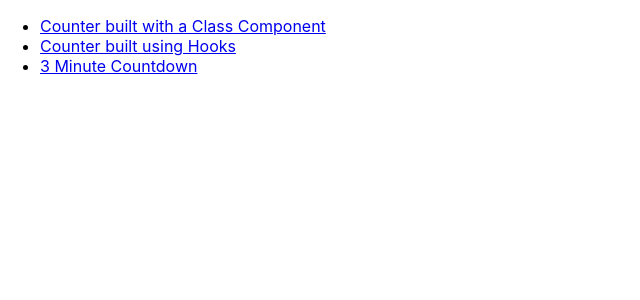
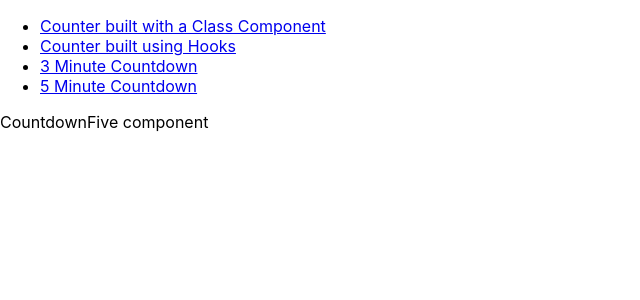
Before and after one commit to MMcClure11/counter-practice, a React (Create React App) app: page /countdown-5 in a window 1280 px wide. Shown: the top 300 px of the page, without its empty margins (0-640 px from the left). Built offline with nearby package versions, Linux system fonts and the light colour scheme.

Commit message:
Add CountdownFive component for practice

```diff
--- a/src/App.js
+++ b/src/App.js
@@ -3,6 +3,7 @@ import { BrowserRouter as Router, Switch, Route} from 'react-router-dom'
 import ClassCounter from './components/ClassCounter'
 import HookCounter from './components/HookCounter'
 import Countdown from './components/Countdown'
+import CountdownFive from './components/CountdownFive'
 import NavBar from './containers/NavBar'
 
 
@@ -16,6 +17,7 @@ const App = () => {
       <Route exact path='/class-counter'><ClassCounter /></Route>
       <Route exact path='/hook-counter'><HookCounter /></Route>
       <Route exact path='/countdown'><Countdown /></Route>
+      <Route exact path='/countdown-5'><CountdownFive /></Route>
     </Switch>
     </Router>
   )
--- /dev/null
+++ b/src/components/CountdownFive.js
@@ -0,0 +1,12 @@
+import React, { Component } from 'react'
+
+export default class CountDownFive extends Component {
+
+  render(){
+    return(
+      <div>
+        CountdownFive component
+      </div>
+    )
+  }
+}
--- a/src/containers/NavBar.js
+++ b/src/containers/NavBar.js
@@ -13,6 +13,9 @@ const NavBar = () => {
         <li>
           <NavLink to='countdown'>3 Minute Countdown</NavLink>
         </li>
+        <li>
+          <NavLink to='countdown-5'>5 Minute Countdown</NavLink>
+        </li>
       </ul>
     </div>
   )
```
Also changed, not shown: 1 other file (tests, documents, lock files or other folders).
